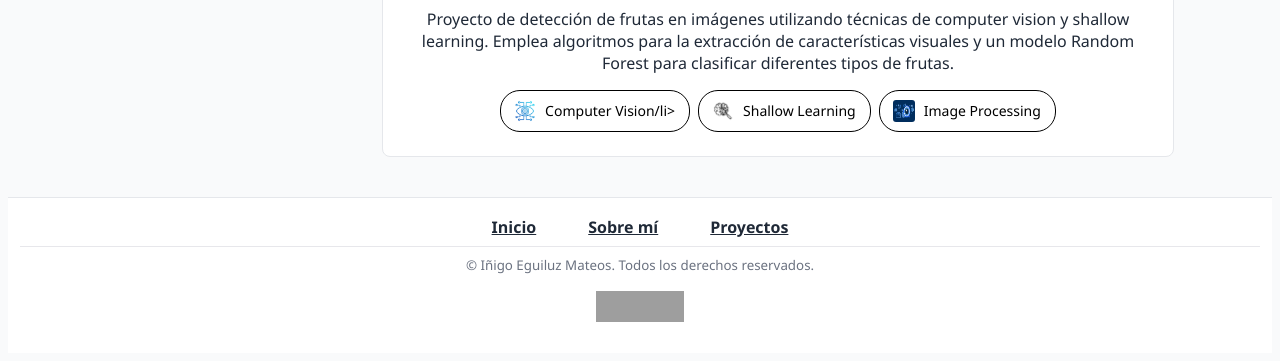
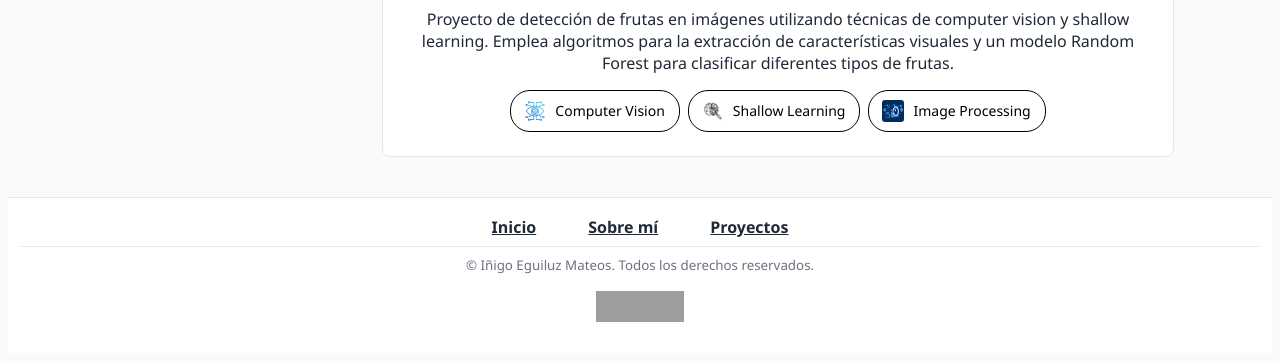
Before and after one commit to ineguiluz1/Portfolio, a plain HTML site: page proyectos.html in a window 1280 px wide. Shown: the part 1621-1982 px from the top of the page. Drawn offline with Linux system fonts and the light colour scheme; grey boxes are pictures that could not be loaded.

Commit message:
Quick Fix

```diff
--- a/proyectos.html
+++ b/proyectos.html
@@ -100,7 +100,7 @@
                     diferentes tipos de frutas.
                 </p>
                 <ul>
-                    <li><img src="img/computer_vision.png" alt="">Computer Vision/li>
+                    <li><img src="img/computer_vision.png" alt="">Computer Vision</li>
                     <li><img src="img/shallow_learning.png" alt="">Shallow Learning</li>
                     <li><img src="img/image_processing.png" alt="">Image Processing</li>
                 </ul>
```
